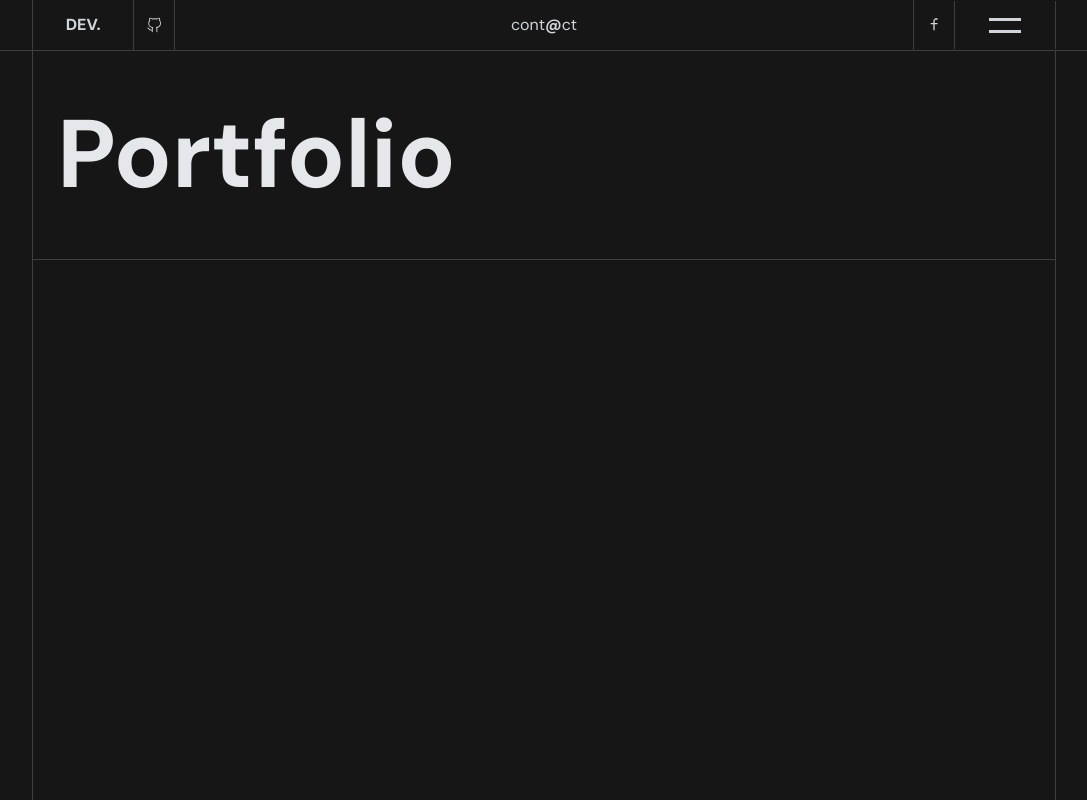
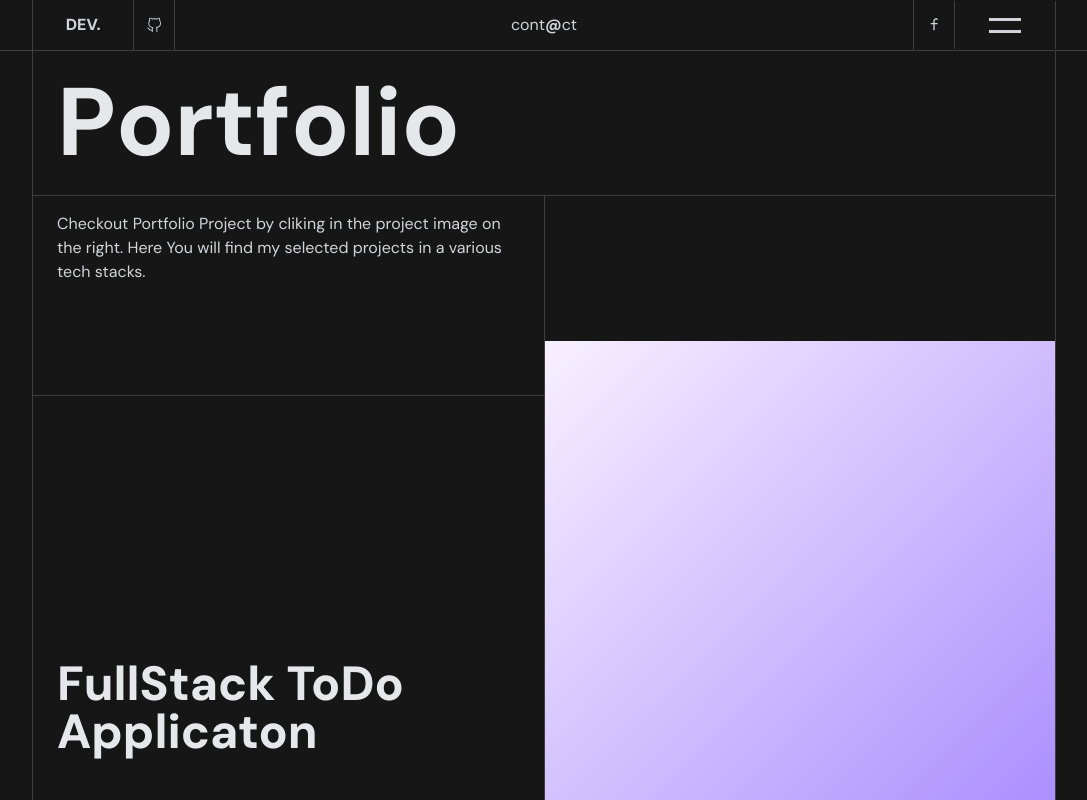
Before and after one commit to Capoverde/my-site-portfolio, a Next.js app: page /PortfolioPage in a window 1280 px wide. Shown: the top 800 px of the page, without its empty margins (96-1183 px from the left). Built offline with nearby package versions, Linux system fonts and the light colour scheme.

Commit message:
PortfolioPage grid

```diff
--- a/app/PortfolioPage/page.jsx
+++ b/app/PortfolioPage/page.jsx
@@ -11,35 +11,47 @@ import {
 import { Header } from "../components/Header/Header";
 import { Footer } from '../components/Footer/Footer'
 import { FeaturesTitle } from "../components/FeaturesTitle";
+import { AnimatedHeader } from "../components/AnimatedText/AnimatedHeader";
+import { AnimatedP } from "../components/AnimatedText/AnimatedP";
 import styles from "./PortfolioPage.module.css";
+
 
 const features = [
   {
     title: "FullStack ToDo Applicaton",
+    describe: "application with coll features",
     id: "to-do-app",
     card: CardProductCatalog,
   },
   {
     title: "FullStack product catalog store",
     id: "product-catalog",
+    describe: "application with coll features",
     card: WbsitteNext,
   },
   {
     title: "Website in Next.js",
     id: "lawyers-ebsite",
+    describe: "application with coll features",
     card: EventHorizon,
   },
   {
     title: "The Event Horizon",
     id: "website and gallery",
+    describe: "application with coll features",
     card: TheMet,
   },
   {
     title: "The Met",
     id: "museum-website",
+    describe: "application with coll features",
     card: Interdom,
   },
 ];
+
+const portfolioText = `Checkout Portfolio Project by cliking in the project image on the right.
+                      Here You will find my selected projects in a various tech stacks.
+ `
 
 const layoutVariants = {
   initial: { opacity: 0 },
@@ -49,56 +61,46 @@ const layoutVariants = {
 
 const PortfolioPage = () => {
   return (
-    // <div className={`${styles.fadeIn} w-screen h-screen puff-in-center`}>
-    //   <Header />
-    //   <header className="Portfolio__header bg-gray-200">
-    //     <h1 className="title font-bold text-[6rem] pt-[3rem] px-[10%]">
-    //       Portfolio
-    //     </h1>
-    //   </header>
-    //   <main className="min-w-screen min-h-screen bg-gray-200 px-[10%]">
-    //     <div className="flex w-full h-full gap-20 items-start">
-    //       <div className="w-full py-[50vh]">
-    //         <ul>
-    //           {features.map((feature) => (
-    //             <li key={feature.id}>
-    //               <FeaturesTitle id={feature.id}>{feature.title}</FeaturesTitle>
-    //             </li>
-    //           ))}
-    //         </ul>
-    //       </div>
-    //       <div className="w-full sticky top-0 flex h-screen items-center">
-    //         <div className="relative w-full aspect-square bg-gray-100 rounded-[25px]">
-    //           <AnimatePresence exitBeforeEnter={false} mode="wait">
-    //             <m.div
-    //               key={features.map((feature) => feature.id).join("-")}
-    //               initial="initial"
-    //               animate="animate"
-    //               exit="exit"
-    //               variants={layoutVariants}
-    //               transition={{ duration: 0.75 }}
-    //             >
-    //               {features.map((feature) => (
-    //                 <feature.card id={feature.id} key={feature.id} />
-    //               ))}
-    //             </m.div>
-    //           </AnimatePresence>
-    //         </div>
-    //       </div>
-    //     </div>
-    //   </main>
-    //   <Footer />
-    // </div>
-    <div  className={`${styles.fadeIn} w-screen h-screen puff-in-center`}>
-    <Header />
-      <div className="wrapper mx-[10%] h-full border-l border-r border-[#3e3e3e]">
-        <header className={`${styles.title__header} w-full py-8 pl-6 border-b border-[#3e3e3e]`}>
-        <h1 className="title font-bold text-[6rem] text-gray-200">
-          Portfolio
-         </h1>
-        </header>
-
-      </div>
+    <div className={`${styles.fadeIn} w-screen h-screen puff-in-center`}>
+      <Header />
+      <header className="Portfolio__header pl-6 mx-[10%] border-b border-l border-r border-[#3e3e3e] ">
+       <AnimatedHeader text="Portfolio" className="title font-bold text-[6rem] text-gray-200" />
+      </header>
+      <main className="min-w-screen min-h-screen mx-[10%] boder-l border-r border-[#3e3e3e]">
+        <div className="flex w-full h-full items-start border-l border-[#3e3e3e]">
+          <div className="w-full py-[50vh] relative">
+            <div className="h-[200px] w-full absolute top-0 text-gray-300 border-b border-[#3e3e3e]">
+             <AnimatedP text={portfolioText} className="py-4 text-gray-300 px-6" />
+            </div>
+            <ul className="px-6">
+              {features.map((feature) => (
+                <li key={feature.id}>
+                  <FeaturesTitle id={feature.id}>{feature.title}</FeaturesTitle>
+                </li>
+              ))}
+            </ul>
+          </div>
+          <div className="w-full sticky top-0 flex h-screen items-center border-l border-[#3e3e3e]">
+            <div className="relative w-full aspect-square bg-gray-100 rounded-[25px]">
+              <AnimatePresence exitBeforeEnter={false} mode="wait">
+                <m.div
+                  key={features.map((feature) => feature.id).join("-")}
+                  initial="initial"
+                  animate="animate"
+                  exit="exit"
+                  variants={layoutVariants}
+                  transition={{ duration: 0.75 }}
+                >
+                  {features.map((feature) => (
+                    <feature.card id={feature.id} key={feature.id} />
+                  ))}
+                </m.div>
+              </AnimatePresence>
+            </div>
+          </div>
+        </div>
+      </main>
+      <Footer />
     </div>
   );
 };
--- a/app/components/FeaturesTitle.jsx
+++ b/app/components/FeaturesTitle.jsx
@@ -3,7 +3,6 @@ import React, { useRef, useEffect } from 'react'
 import { useInView } from 'framer-motion'
 import classNames from 'classnames'
 import { useFeatureStore } from './store'
-
 
 export const FeaturesTitle = ({ children, id }) => {
     const ref = useRef(null)
@@ -18,7 +17,7 @@ export const FeaturesTitle = ({ children, id }) => {
 
   return (
     <p ref={ref} className={classNames("text-5xl font-extrabold py-16 transition-colors",
-                                       isInView ? "text-black" : "text-gray-500"
+                                       isInView ? "text-gray-200" : "text-gray-500"
                             )}>
                 {children}
     </p>
```
